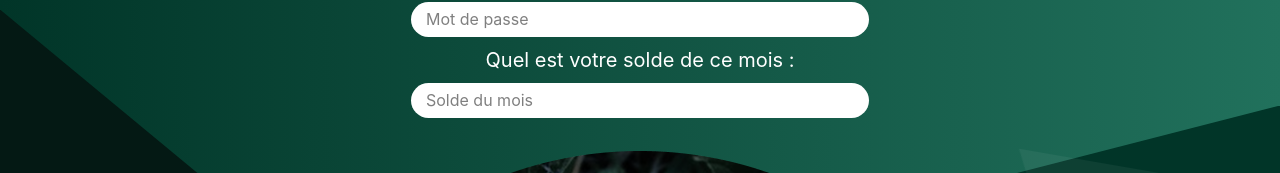
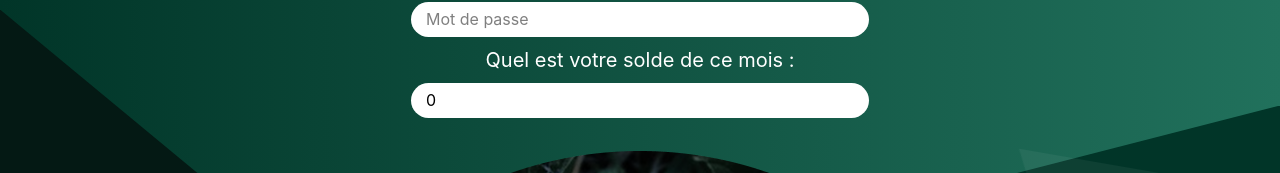
Before and after one commit to BudgetsOrg/Projet_BudgETS, a React (Vite) app in the folder frontend/: page /PageInscription in a window 1280 px wide. Shown: the part 407-580 px from the top of the page. Built offline with nearby package versions, Linux system fonts and the light colour scheme.

Commit message:
Modification dans interface et Inscription

```diff
--- a/frontend/src/pages/Inscription.tsx
+++ b/frontend/src/pages/Inscription.tsx
@@ -2,7 +2,8 @@
 // Page d'inscription pour les nouveaux utilisateurs
 // Dans le cas ou le significateur soit un , alors le transformer en .
 import { useState} from "react";
-interface Utilisateur {
+import type { Utilisateur }  from "../interfaces/interfaces";
+/*interface Utilisateur {
   nom: string;
   prenom: string;
   dateNaissance: "";
@@ -11,11 +12,12 @@ interface Utilisateur {
   password: string;
   solde ?: number;
 }
+  */
 const bdUtilisateurs: Utilisateur[] = [];
 
 
 function Inscription() {
-  const [donneeInscription, setDonneeInscription] = useState<Utilisateur>({nom : "", prenom : "", dateNaissance : "", email : "", password : "",solde:undefined});
+  const [donneeInscription, setDonneeInscription] = useState<Utilisateur>({nom : "", prenom : "",adresse_email : "",  password : "", date_naissance : "",solde_du_mois:0});
 /* const stockerUtilisateur = (e: React.FormEvent) => {
   e.preventDefault();
   const nomUtilisateur = (document.getElementsByName("btn_nom")[0] as HTMLInputElement).value
@@ -49,20 +51,20 @@ const viderChamps = () => {
   setDonneeInscription({
     nom: "",
     prenom: "",
-    dateNaissance:"",
-    email:"",
+    adresse_email:"",
     password:"",
-    solde: undefined
+    date_naissance:"",
+    solde_du_mois: 0
   });
 }
 const gererEntreeUtilisateur = (event: React.ChangeEvent<HTMLInputElement>) => {
   const id = event.target.id;
-  let value: string | number = event.target.value;
+  let value: string | number | Date = event.target.value;
 
-  if (id === "btn_solde") {
+  if (id === "solde_du_mois") {
     value = parseFloat(value.replace(",", "."));
+    console.log("Solde converssion de , en .");
   }
-
   setDonneeInscription({
     ...donneeInscription,
     [id]: value
@@ -73,31 +75,33 @@ event.preventDefault();
 
 
 // Ici on pourrait mettre les champs qui seront necessaire ou pas.
-if(donneeInscription.nom == "" || donneeInscription.prenom == "" || donneeInscription.email == "" || donneeInscription.dateNaissance == "" || donneeInscription.password == ""){
+if(donneeInscription.nom == "" || donneeInscription.prenom == "" || donneeInscription.adresse_email == "" || donneeInscription.date_naissance == "" || donneeInscription.password == ""){
   // Pour rendre plus interactif mettre un petit message en dessous des champs auxquelle il manque une informations. Pour préciser ce qui est à mettre.
- /* if(donneeInscription.nom == "" || donneeInscription.nom.length < 50){
+ if(donneeInscription.nom == "" || donneeInscription.nom.length < 50){
     (document.getElementById("nom") as HTMLInputElement).placeholder ="Le nom est trop long ou vide.";
     return;
   }else if(donneeInscription.prenom == "" || donneeInscription.prenom.length < 50){
     (document.getElementById("prenom") as HTMLInputElement).placeholder ="Le prénom est trop long ou vide.";
     return;
   }else if(donneeInscription){
-    (document.getElementById("nom") as HTMLInputElement).placeholder ="Le prénom est trop long ou vide.";
-  }*/
+    (document.getElementById("password") as HTMLInputElement).placeholder ="Le prénom est trop long ou vide.";
+  }
   alert("Un des champs n'a pas été rempli")
   return;
 }
-
 // On appelle le API pour ajouter un Utilisateur à la bd. ET ICI LORSQU'ON METS LE SOLDE On fait REPLACE(",".".");
-alert(`l'utilisateur ${donneeInscription.prenom} ${donneeInscription.nom} été ajouté.`);
-console.log()
+alert(`l'utilisateur ${donneeInscription.prenom} ${donneeInscription.nom} a été ajouté.`);
+const nouvelleUtilisateur = {
+  ...donneeInscription,
+  date_naissance: new Date(donneeInscription.date_naissance)
+}
   try {
      const result = await fetch("http://localhost:3000/auth/inscription", {
      method : "POST",
      headers: {
           "Content-Type": "application/json",
         },
-        body: JSON.stringify(donneeInscription.nom)
+        body: JSON.stringify(nouvelleUtilisateur)
     }).then(response => {
       console.log(response.headers.get('access_token'))
     })
@@ -137,12 +141,12 @@ window.location.href = "/PageConnexion";
           </div>
           <div className="form_horizontal">
             <label className="date">Date de naissance : </label>
-            <input type="date" id="dateNaissance" placeholder="AAAA/MM/JJ" value={donneeInscription.dateNaissance} onChange={gererEntreeUtilisateur}/>
+            <input type="date" id="date_naissance" placeholder="AAAA/MM/JJ" value={donneeInscription.date_naissance} onChange={gererEntreeUtilisateur}/>
           </div>
-          <input type="email" id="email" placeholder="Adresse email" value={donneeInscription.email} onChange={gererEntreeUtilisateur}/>
+          <input type="email" id="adresse_email" placeholder="Adresse email" value={donneeInscription.adresse_email} onChange={gererEntreeUtilisateur}/>
           <input type="password" id="password" placeholder="Mot de passe" value={donneeInscription.password} onChange={gererEntreeUtilisateur}/>
           <label>Quel est votre solde de ce mois :</label>
-          <input type="number" id="solde" placeholder="Solde du mois" value={donneeInscription.solde ?? ""} onChange={gererEntreeUtilisateur}/>
+          <input type="number" id="solde_du_mois" placeholder="Solde du mois" value={donneeInscription.solde_du_mois ?? ""} onChange={gererEntreeUtilisateur}/>
           <div className="image_container">
             <img src="/img/image_inscription_plante_coupe.png" className="image_btn_inscription"/>
             <button className="btn_overlay">S'inscrire</button>
```
Also changed, not shown: frontend/src/interfaces/interfaces.ts (+7 -5 lines), frontend/src/components/graphiqueEnveloppe.tsx (line endings or trailing spaces).
